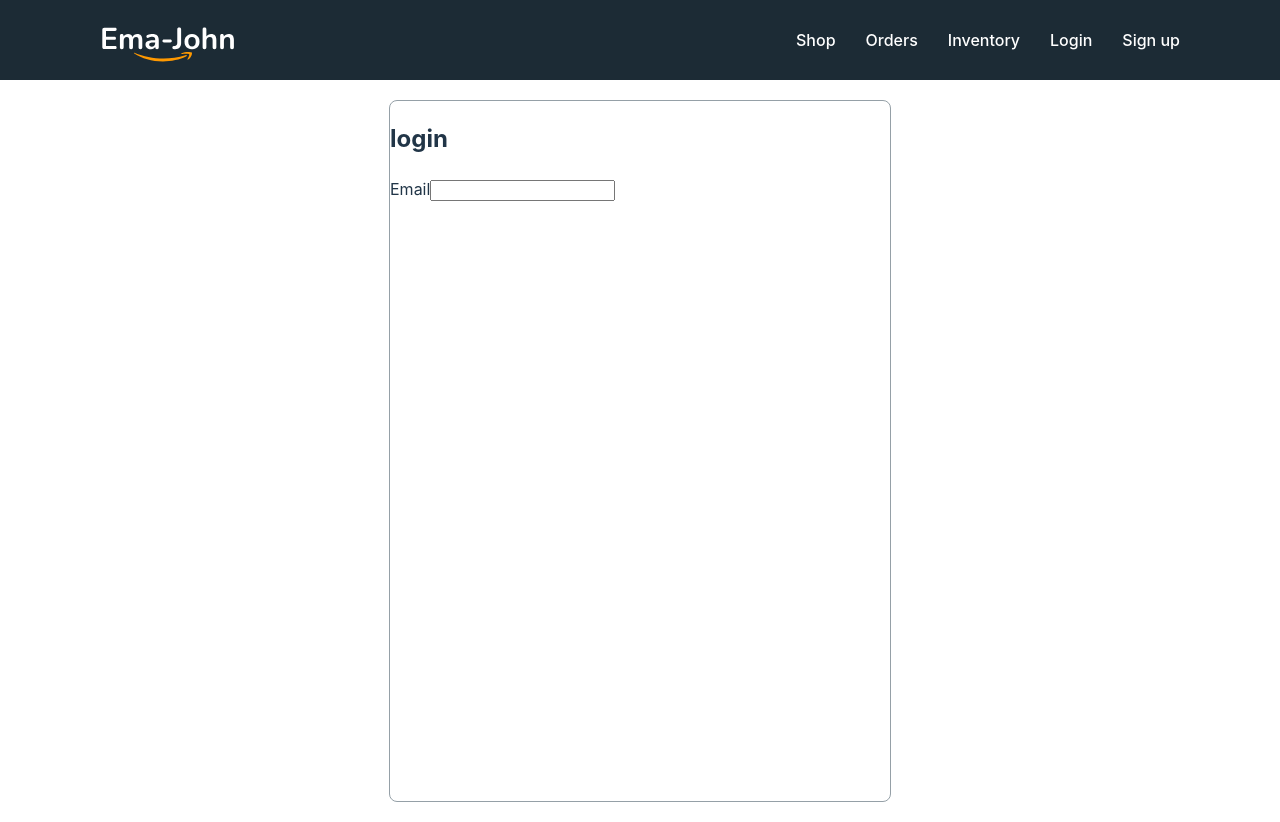
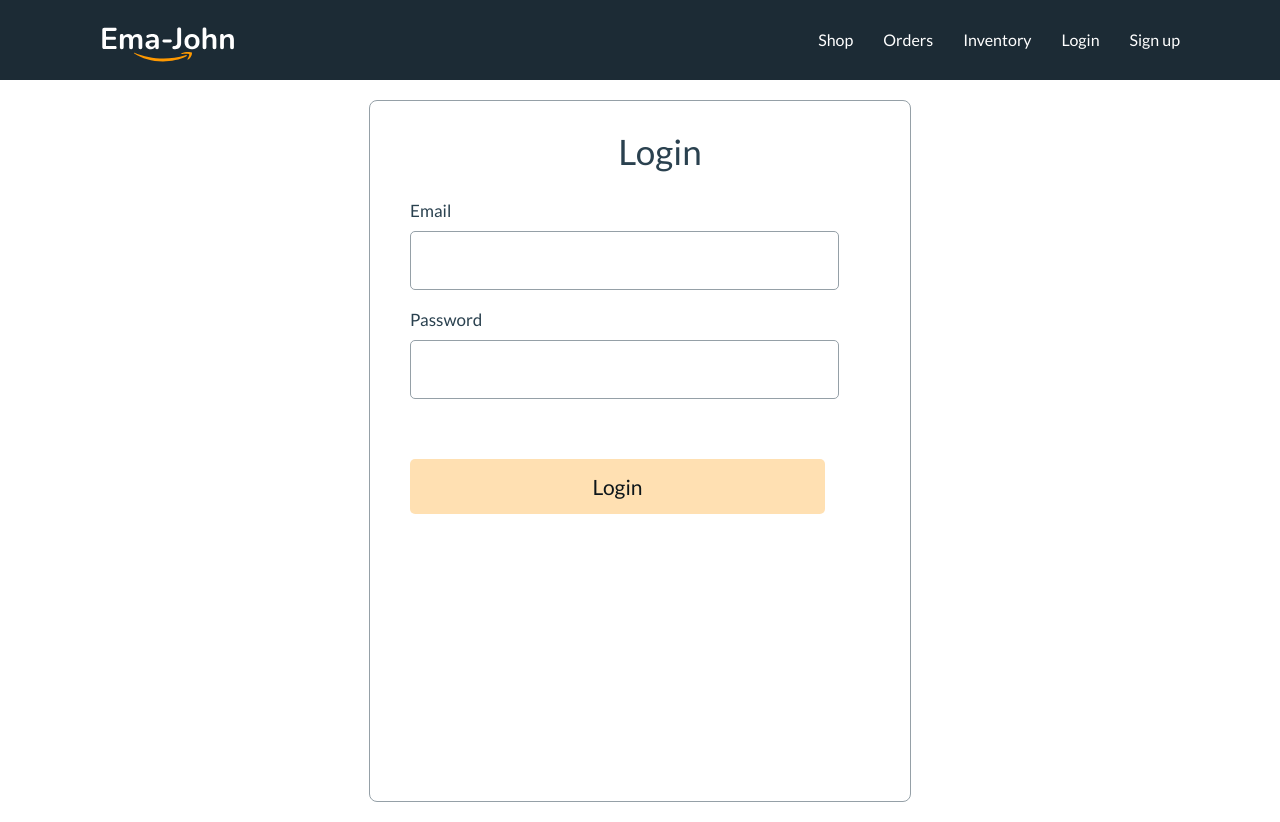
Before and after one commit to mehrabhossain1/ema-john-module-50, a React (Vite) app: page /login in a window 1280 px wide. Built offline with nearby package versions, Linux system fonts and the light colour scheme.

Commit message:
signup page done

```diff
--- a/src/components/Login/Login.css
+++ b/src/components/Login/Login.css
@@ -4,4 +4,56 @@
   border: 1px solid #95a0a7;
   border-radius: 8px;
   margin: 20px auto;
+  padding-left: 40px;
 }
+.form-title {
+  font-family: "Lato";
+  font-style: normal;
+  font-weight: 400;
+  font-size: 35px;
+  line-height: 42px;
+  /* identical to box height */
+  letter-spacing: 0.0025em;
+  color: #2a414f;
+  text-align: center;
+}
+.form-control label {
+  display: block;
+  margin-bottom: 10px;
+  font-family: "Lato";
+  font-style: normal;
+  font-weight: 400;
+  font-size: 17px;
+  line-height: 20px;
+  letter-spacing: 0.0015em;
+  color: #2a414f;
+}
+
+.form-control input {
+  width: 415px;
+  height: 55px;
+  border: 1px solid #95a0a7;
+  border-radius: 5px;
+  padding-left: 10px;
+  font-size: 20px;
+  margin-bottom: 20px;
+}
+
+.btn-submit {
+  width: 415px;
+  height: 55px;
+  background: rgba(255, 153, 0, 0.3);
+  border-radius: 5px;
+  border: none;
+  margin-top: 40px;
+  font-family: "Lato";
+  font-style: normal;
+  font-weight: 400;
+  font-size: 21px;
+  line-height: 25px;
+  letter-spacing: 0.0015em;
+  color: #0e161a;
+}
+.btn-submit:hover {
+  background: rgba(255, 153, 0, 0.6);
+}
--- a/src/components/Login/Login.jsx
+++ b/src/components/Login/Login.jsx
@@ -4,12 +4,17 @@
 const Login = () => {
   return (
     <div className="form-container">
-      <h2 className="form-title">login</h2>
+      <h2 className="form-title">Login</h2>
       <form>
         <div className="form-control">
-          <label htmlFor="">Email</label>
+          <label htmlFor="email">Email</label>
           <input type="email" name="email" id="" required />
         </div>
+        <div className="form-control">
+          <label htmlFor="password">Password</label>
+          <input type="password" name="password" id="" required />
+        </div>
+        <input className="btn-submit" type="submit" value="Login" />
       </form>
     </div>
   );
--- a/src/components/SignUp/SignUp.jsx
+++ b/src/components/SignUp/SignUp.jsx
@@ -3,8 +3,23 @@
 
 const SignUp = () => {
   return (
-    <div>
-      <h1>signup</h1>
+    <div className="form-container">
+      <h2 className="form-title">Sign up</h2>
+      <form>
+        <div className="form-control">
+          <label htmlFor="email">Email</label>
+          <input type="email" name="email" id="" required />
+        </div>
+        <div className="form-control">
+          <label htmlFor="password">Password</label>
+          <input type="password" name="password" id="" required />
+        </div>
+        <div className="form-control">
+          <label htmlFor="password">Confirm Password</label>
+          <input type="password" name="confirm" id="" required />
+        </div>
+        <input className="btn-submit" type="submit" value="Sign up" />
+      </form>
     </div>
   );
 };
--- a/src/index.css
+++ b/src/index.css
@@ -1,5 +1,7 @@
+@import url("https://fonts.googleapis.com/css2?family=Lato:ital@0;1&display=swap");
+
 :root {
-  font-family: Inter, system-ui, Avenir, Helvetica, Arial, sans-serif;
+  font-family: "Lato", sans-serif;
   line-height: 1.5;
   font-weight: 400;
 
```
